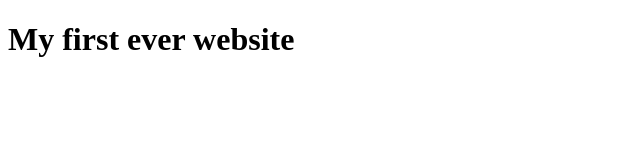
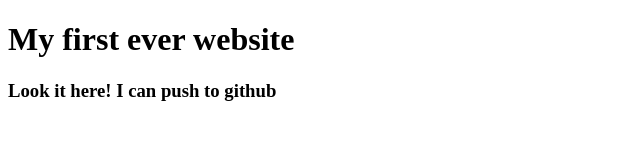
Before and after one commit to ApuKumarRoy/my-first-website, a plain HTML site: page index.html in a window 1280 px wide. Shown: the whole page, without its empty margins (0-640 px from the left). Drawn offline with Linux system fonts and the light colour scheme.

Commit message:
learned github

```diff
--- a/index.html
+++ b/index.html
@@ -8,5 +8,6 @@
 </head>
 <body>
     <h1>My first ever website</h1>
+    <h3>Look it here! I can push to github</h3>
 </body>
 </html>
```
